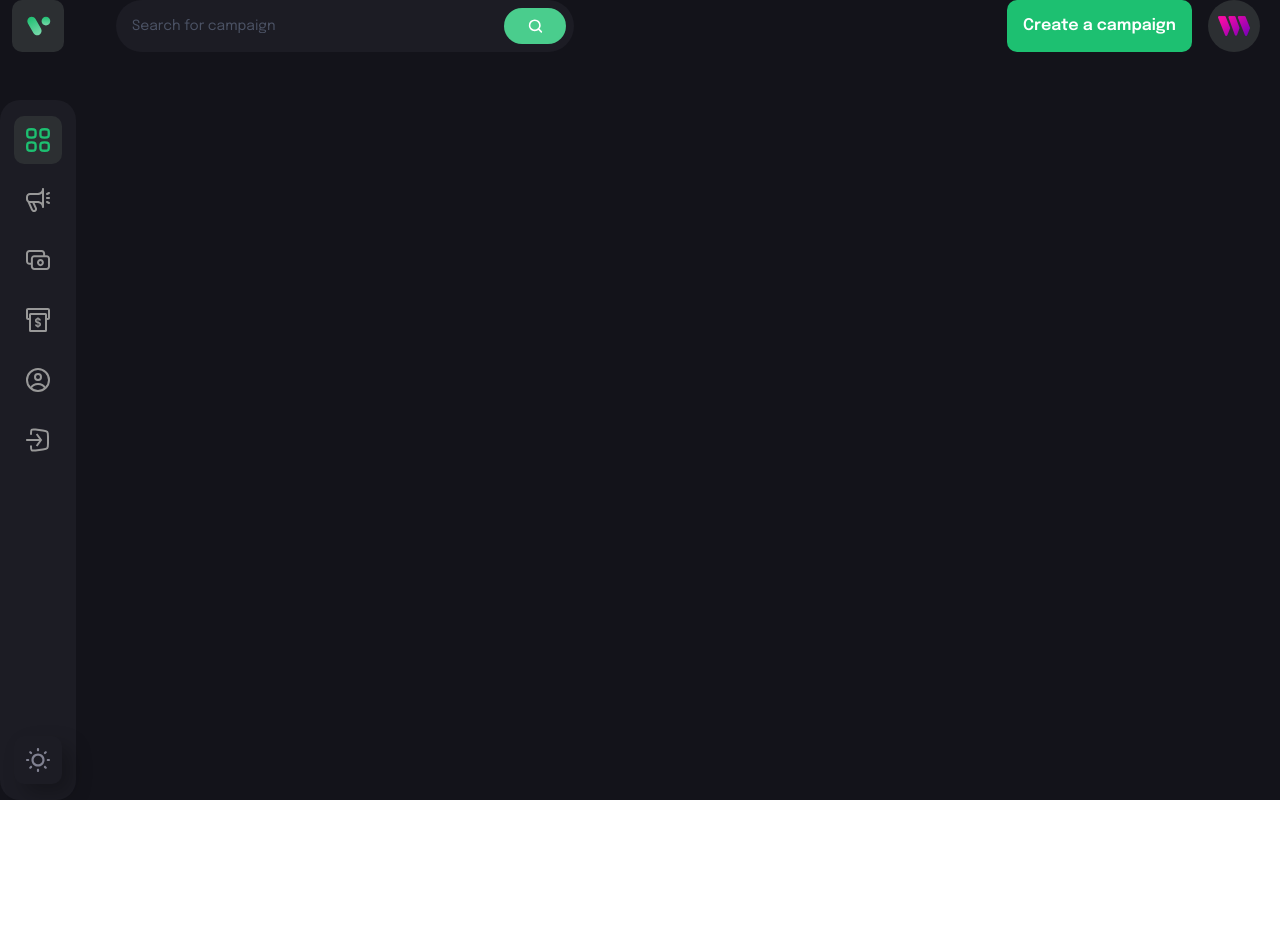
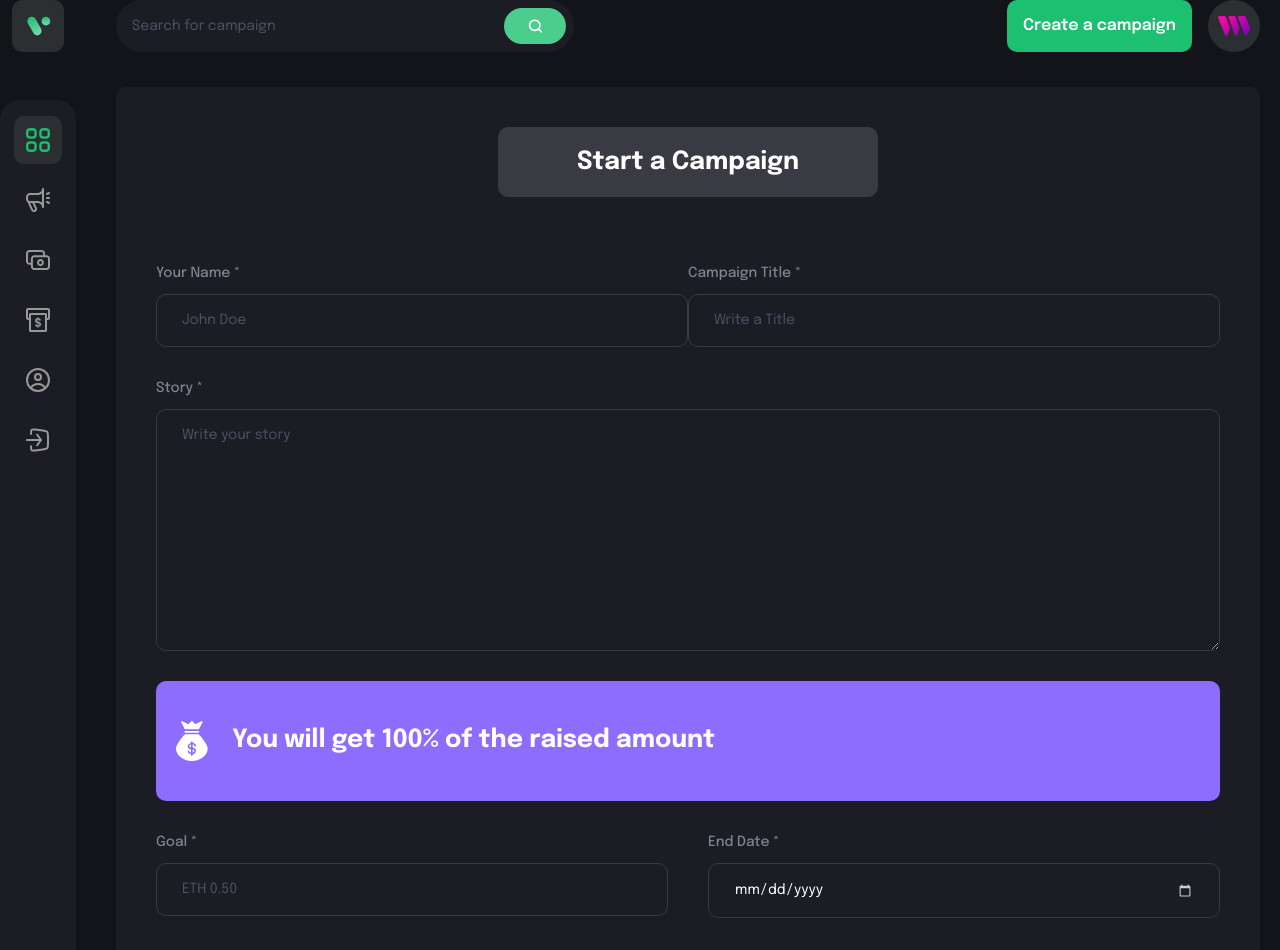
Before and after one commit to raviraushanweb/crowdfunding, a React (Vite) app in the folder client/: page /create-campaign in a window 1280 px wide. Before the commit this address had no page. Shown: the top 950 px of the page. Before the commit the page ends 800 px from the top, so only its background shows below. Built offline with nearby package versions, Linux system fonts and the light colour scheme; what @thirdweb-dev/react would draw is missing.

Commit message:
Create Campaign page

```diff
--- a/client/src/App.jsx
+++ b/client/src/App.jsx
@@ -17,6 +17,18 @@
 						path='/'
 						element={<Home />}
 					/>
+					<Route
+						path='/profile'
+						element={<Profile />}
+					/>
+					<Route
+						path='/create-campaign'
+						element={<CreateCampaign />}
+					/>
+					<Route
+						path='/campaign-details/:id'
+						element={<CampaignDetails />}
+					/>
 				</Routes>
 			</div>
 		</div>
--- /dev/null
+++ b/client/src/components/FormField.jsx
@@ -0,0 +1,42 @@
+import React from "react";
+
+const FormField = ({
+	labelName,
+	placeholder,
+	inputType,
+	isTextArea,
+	value,
+	handleChange,
+}) => {
+	return (
+		<label className='flex-1 w-full flex flex-col'>
+			{labelName && (
+				<span className='font-epilogue font-medium text-[14px] leading-[22px] text-[#808191] mb-[10px]'>
+					{labelName}
+				</span>
+			)}
+			{isTextArea ? (
+				<textarea
+					required
+					value={value}
+					onChange={handleChange}
+					rows={10}
+					placeholder={placeholder}
+					className='py-[15px] sm:px-[25px] px-[15px]outline-none border-[1px] border-[#3a3a43] bg-transparent font-epilogue text-white text-[14px] placeholder:text-[#4b5264] rounded-[10px] sm:min-w-[300px]'
+				/>
+			) : (
+				<input
+					required
+					value={value}
+					onChange={handleChange}
+					type={inputType}
+					step='0.1'
+					placeholder={placeholder}
+					className='py-[15px] sm:px-[25px] px-[15px] outline-none border-[1px] border-[#3a3a43] bg-transparent font-epilogue text-white text-[14px] placeholder:text-[#4b5264] rounded-[10px] sm:min-w-[300px]'
+				/>
+			)}
+		</label>
+	);
+};
+
+export default FormField;
--- a/client/src/components/index.js
+++ b/client/src/components/index.js
@@ -1,3 +1,4 @@
 export { default as Sidebar } from "./Sidebar";
 export { default as Navbar } from "./Navbar";
 export { default as CustomButton } from "./CustomButton";
+export { default as FormField } from "./FormField";
--- a/client/src/pages/CreateCampaign.jsx
+++ b/client/src/pages/CreateCampaign.jsx
@@ -1,7 +1,118 @@
-import React from "react";
+import React, { useState } from "react";
+import { useNavigate } from "react-router-dom";
+import { ethers } from "ethers";
+
+import { money } from "../assets";
+import { CustomButton, FormField } from "../components";
+import { checkIfImage } from "../utils";
 
 const CreateCampaign = () => {
-	return <div>CreateCampaign</div>;
+	const navigate = useNavigate();
+	const [isLoading, setIsLoading] = useState(false);
+	const [form, setForm] = useState({
+		name: "",
+		title: "",
+		description: "",
+		target: "",
+		deadline: "",
+		image: "",
+	});
+
+	const handleFormFieldChanges = (fieldName, e) => {
+		setForm({ ...form, [fieldName]: e.target.value });
+	};
+
+	const handleSubmit = (e) => {
+		e.preventDefault();
+		console.log(form);
+	};
+
+	return (
+		<div className='bg-[#1c1c24] flex jsutify-center items-center flex-col rounded-[10px] sm:p-10 p-4'>
+			{isLoading && <Loader />}
+			<div className='flex justify-center items-center p-[16px] sm:min-w-[380px] bg-[#3a3a43] rounded-[10px]'>
+				<h1 className='font-epilogue font-bold sm:text-[25px] text-[18px] leading-[38px] text-white'>
+					Start a Campaign
+				</h1>
+			</div>
+			<form
+				onSubmit={handleSubmit}
+				className='w-full mt-[65px] flex flex-col gap-[30px]'>
+				<div className='flex flex-wrap gap-p[40px]'>
+					<FormField
+						labelName='Your Name *'
+						placeholder='John Doe'
+						inputType='text'
+						value={form.name}
+						handleChange={(e) => handleFormFieldChanges("name", e)}
+					/>
+					<FormField
+						labelName='Campaign Title *'
+						placeholder='Write a Title'
+						inputType='text'
+						value={form.title}
+						handleChange={(e) => handleFormFieldChanges("title", e)}
+					/>
+				</div>
+				<FormField
+					labelName='Story *'
+					placeholder='Write your story'
+					isTextArea
+					value={form.description}
+					handleChange={(e) =>
+						handleFormFieldChanges("description", e)
+					}
+				/>
+
+				<div className='w-full flex justify-start items-center p-4 bg-[#8c6dfd] h-[120px] rounded-[10px]'>
+					<img
+						src={money}
+						className='w-[40px] h-[40px] object-contain'
+						alt='money'
+					/>
+					<h4 className='font-epilogue font-bold text-[25px] text-white ml-[20px]'>
+						You will get 100% of the raised amount
+					</h4>
+				</div>
+
+				<div className='flex flex-wrap gap-[40px]'>
+					<FormField
+						labelName='Goal *'
+						placeholder='ETH 0.50'
+						inputType='text'
+						step='0.1'
+						value={form.target}
+						handleChange={(e) =>
+							handleFormFieldChanges("target", e)
+						}
+					/>
+					<FormField
+						labelName='End Date *'
+						placeholder='End Date'
+						inputType='date'
+						value={form.deadline}
+						handleChange={(e) =>
+							handleFormFieldChanges("deadline", e)
+						}
+					/>
+				</div>
+				<FormField
+					labelName='Campaign image *'
+					placeholder='Place image URL of your campaign'
+					inputType='url'
+					value={form.image}
+					handleChange={(e) => handleFormFieldChanges("image", e)}
+				/>
+				<div className='flex justify-center items-center mt-[40px]'>
+					<CustomButton
+						btnType='submit'
+						title='Submit new campaign'
+						styles='bg-[#1dc071]'
+					/>
+				</div>
+			</form>
+		</div>
+	);
 };
 
 export default CreateCampaign;
```
